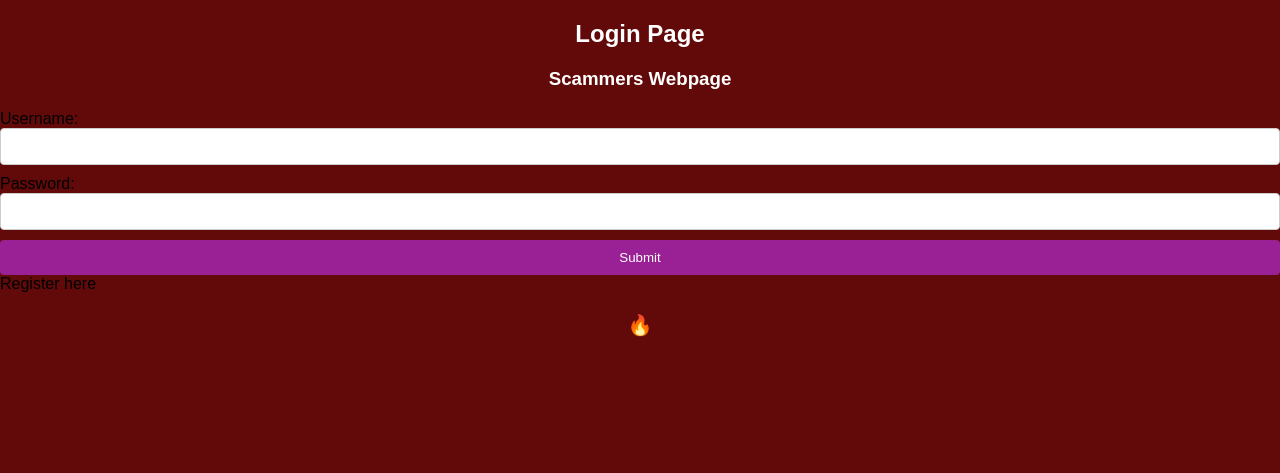
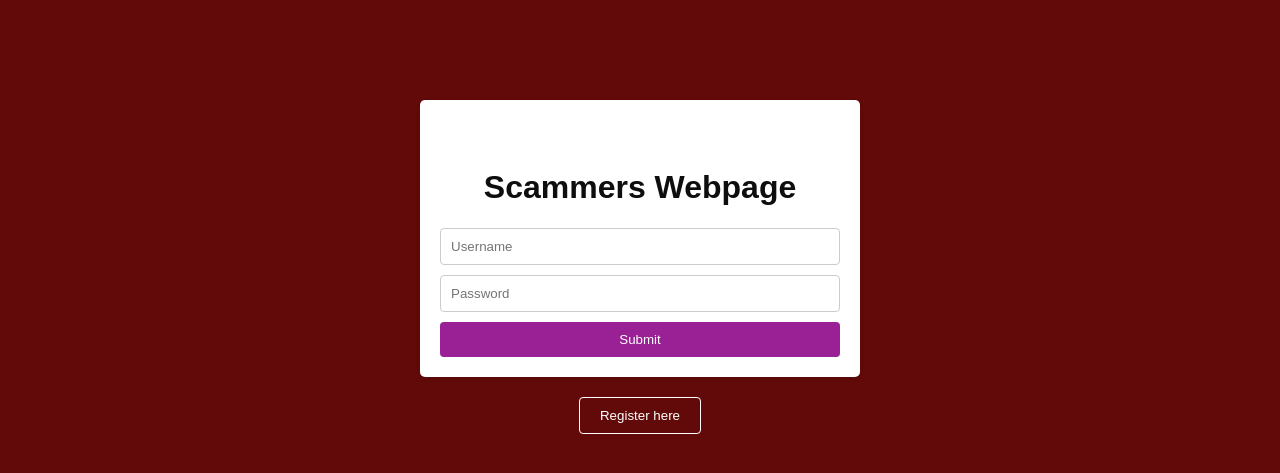
Before and after one commit to muhtasim24/Scammers, a Flask app: page / in a window 1280 px wide. Shown: the top 473 px of the page. Run offline with Flask 3, Linux system fonts and the light colour scheme.

Commit message:
fixed login css

```diff
--- a/templates/login.html
+++ b/templates/login.html
@@ -1,9 +1,7 @@
 <!DOCTYPE html>
 <html>
-<body>
-
-<h2>Login Page</h2>
-<h3>Scammers Webpage</h3>
+<head>
+  <title>Login</title>
   <style>
 
     body {
@@ -23,9 +21,15 @@ body {
       margin-top: 100px;
     }
 
-h2, h3 {
+    h1 {
+      text-align: center;
+      color: #0e0e0e;
+    }
+
+    h2 {
       text-align: center;
       color: #fff;
+      margin-top: 0;
     }
 
     form {
@@ -56,39 +60,39 @@ input[type="submit"]:hover {
       background-color: #313246;
     }
 
-.error-message {
-  color: #ff0000;
-  margin-top: 10px;
-  text-align: center;
-}
-
-.fire-emoji {
-  font-size: 20px;
+    a {
+      display: block;
       text-align: center;
       margin-top: 20px;
-}
-
-a {
-  color: black;
+      color: #ffffff;
       text-decoration: none;
     }
 
-a:hover {
-  color: blue;
+    button {
+      padding: 10px 20px;
+      background-color: transparent;
+      color: #ffffff;
+      border: 1px solid #ffffff;
+      border-radius: 4px;
+      cursor: pointer;
     }
 
+    button:hover {
+      background-color: #ffffff;
+      color: #620a0a;
+    }
   </style>
+</head>
+<body>
+  <div class="container">
+    <h2>Login Page</h2>
+    <h1>Scammers Webpage</h1>
     <form action="/login" method="post">
-  Username:
-  <input type="text" name="username" required>
-  Password:
-  <input type="password" name="password" required>
+      <input type="text" name="username" placeholder="Username" required>
+      <input type="password" name="password" placeholder="Password" required>
       <input type="submit" value="Submit">
     </form>
-
-<a href="/register">Register here</a>
-
-<div class="fire-emoji">🔥</div>
-
+  </div>
+  <a href="/register"><button>Register here</button></a>
 </body>
 </html>
```
Lines whose indentation alone changed are shown as unchanged.
